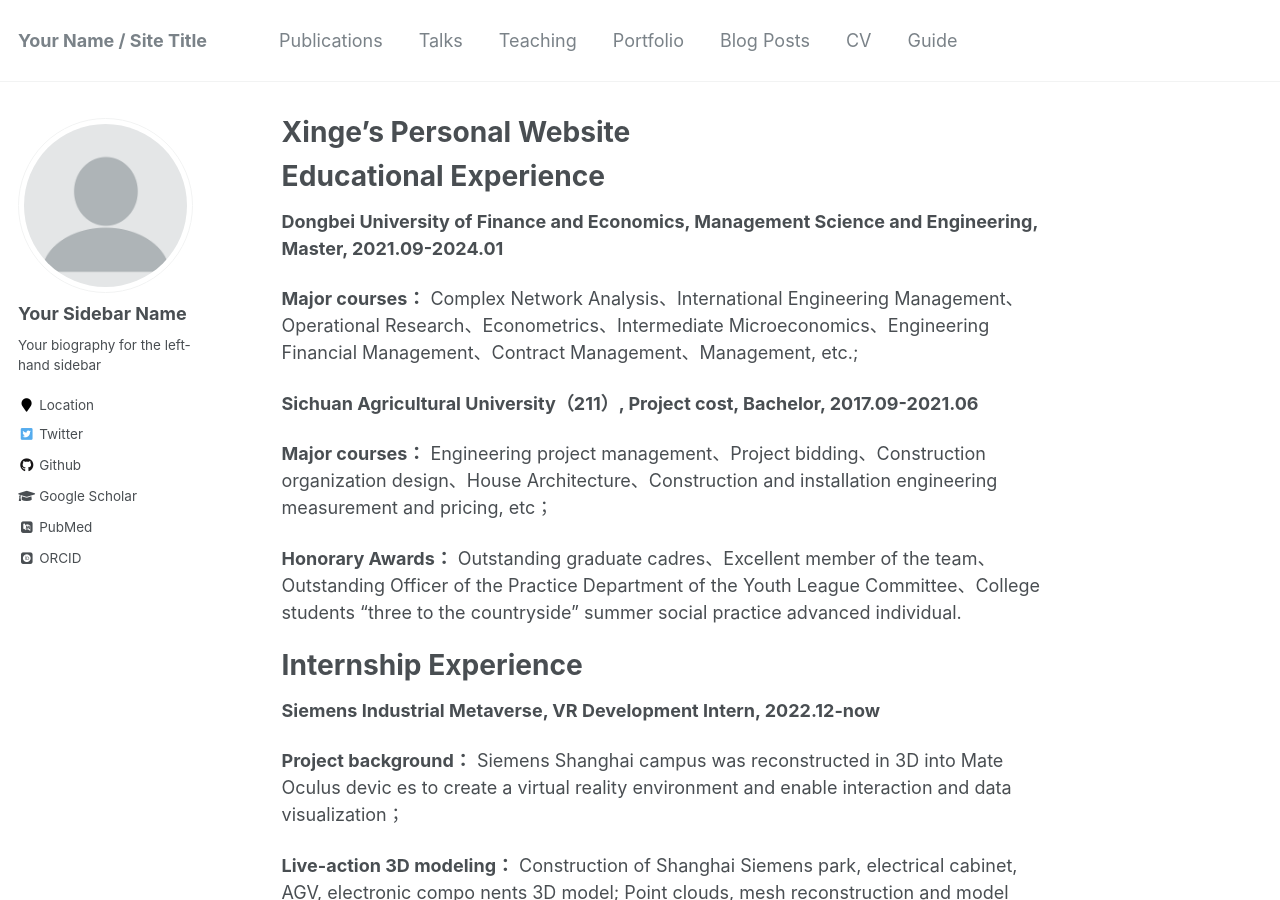
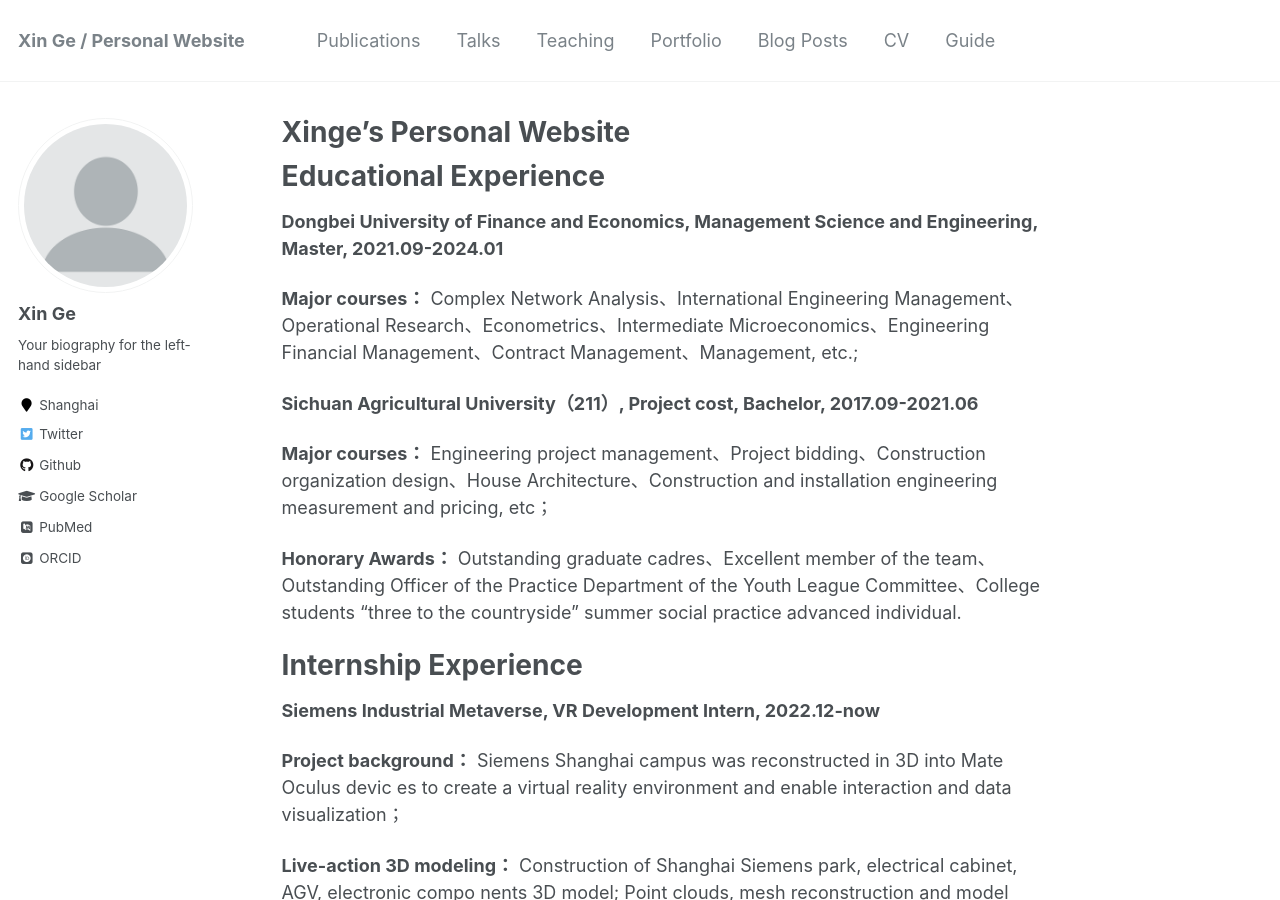
Before and after one commit to Esther0630/Esther0630.github.io, a Jekyll site: the page built from _pages/about.md, in a window 1280 px wide and 900 px high. Built offline with Jekyll 4.4.1, drawn with Linux system fonts in a browser that asks for light colours; some web fonts are replaced; some of the changed text lies outside the part shown.

Commit message:
Update _config.yml

```diff
--- a/_config.yml
+++ b/_config.yml
@@ -7,13 +7,13 @@
 
 # Site Settings
 locale                   : "en-US"
-title                    : "Your Name / Site Title"
+title                    : "Xin Ge / Personal Website"
 title_separator          : "-"
-name                     : &name "Your Name"
+name                     : &name "Xin Ge"
 description              : &description "personal description"
-url                      : https://academicpages.github.io # the base hostname & protocol for your site e.g. "https://mmistakes.github.io"
+url                      : https://Esther0630.github.io # the base hostname & protocol for your site e.g. "https://mmistakes.github.io"
 baseurl                  : "" # the subpath of your site, e.g. "/blog"
-repository               : "academicpages/academicpages.github.io"
+repository               : "Esther0630/Esther0630.github.io"
 teaser                   :  # filename of teaser fallback teaser image placed in /images/, .e.g. "500x300.png"
 breadcrumbs              : false # true, false (default)
 words_per_minute         : 160
@@ -80,10 +80,10 @@ analytics:
 
 # Site Author
 author:
-  name             : "Your Sidebar Name"
+  name             : "Xin Ge"
   avatar           : "profile.png"
   bio              : "Your biography for the left-hand sidebar"
-  location         : "Location"
+  location         : "Shanghai"
   employer         :
   pubmed           : "https://www.ncbi.nlm.nih.gov/pubmed/?term=john+snow"
   googlescholar    : "http://yourfullgooglescholarurl.com"
```
